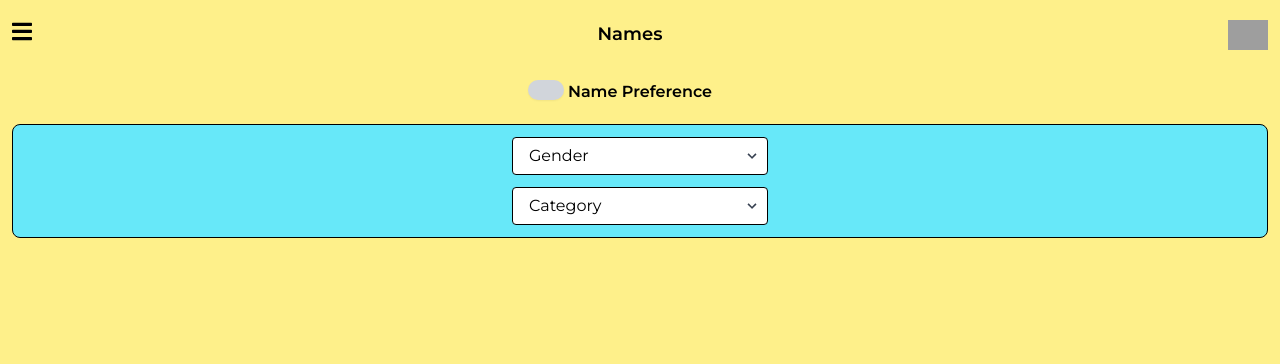
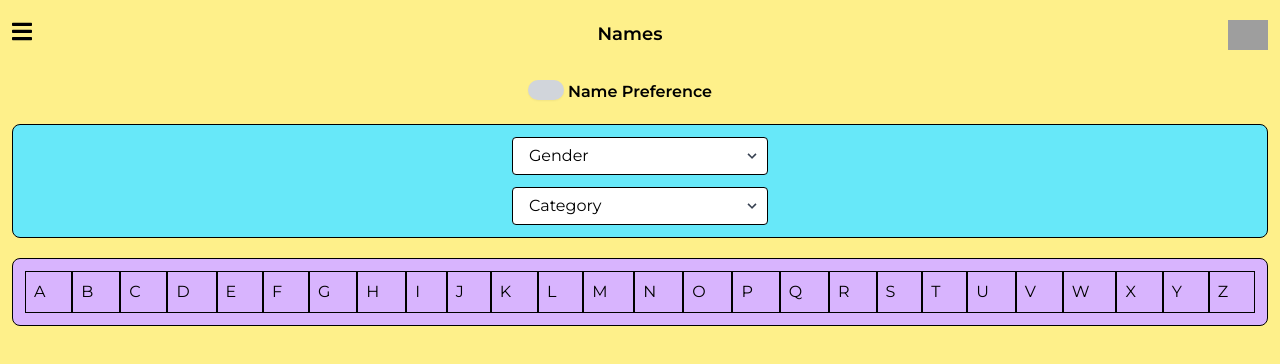
Before and after one commit to jocosiol/babyName-FE, a React (Create React App) app: page /home in a window 1280 px wide. Shown: the top 364 px of the page. Built offline with nearby package versions, Linux system fonts and the light colour scheme; no server answers; grey boxes are pictures that could not be loaded; what tw-elements would draw is missing.

Commit message:
init alphabetForm

```diff
--- /dev/null
+++ b/src/components/AlphabetForm.jsx
@@ -0,0 +1,43 @@
+import React from "react";
+import LetterButton from "./LetterButton";
+
+function AlphabetForm() {
+  const alphabet = [
+    "A",
+    "B",
+    "C",
+    "D",
+    "E",
+    "F",
+    "G",
+    "H",
+    "I",
+    "J",
+    "K",
+    "L",
+    "M",
+    "N",
+    "O",
+    "P",
+    "Q",
+    "R",
+    "S",
+    "T",
+    "U",
+    "V",
+    "W",
+    "X",
+    "Y",
+    "Z",
+  ];
+
+  return (
+    <div className="flex flex-row bg-purple-300 justify-center flex-wrap border border-black rounded-lg my-5 p-3 font-Montserrat">
+      {alphabet.map((item, index) => (
+        <LetterButton key={index} letter={item} />
+      ))}
+    </div>
+  );
+}
+
+export default AlphabetForm;
--- /dev/null
+++ b/src/components/LetterButton.jsx
@@ -0,0 +1,11 @@
+import React from 'react'
+
+function LetterButton(props) {
+    return (
+        <div className="flex grow border border-black p-2">
+            {props.letter}
+        </div>
+    )
+}
+
+export default LetterButton
--- a/src/pages/Home.jsx
+++ b/src/pages/Home.jsx
@@ -1,4 +1,5 @@
 import React, { useState, useEffect } from "react";
+import AlphabetForm from "../components/AlphabetForm";
 import NamePreference from "../components/NamePreference";
 import TopBar from "../components/TopBar";
 
@@ -47,6 +48,7 @@ function Home() {
           <label className="font-semibold">Name Preference</label>
         </div>
         {preferenceSwitcher && <NamePreference />}
+        <div><AlphabetForm /></div>
         <div></div>
       </div>
     </div>
```
